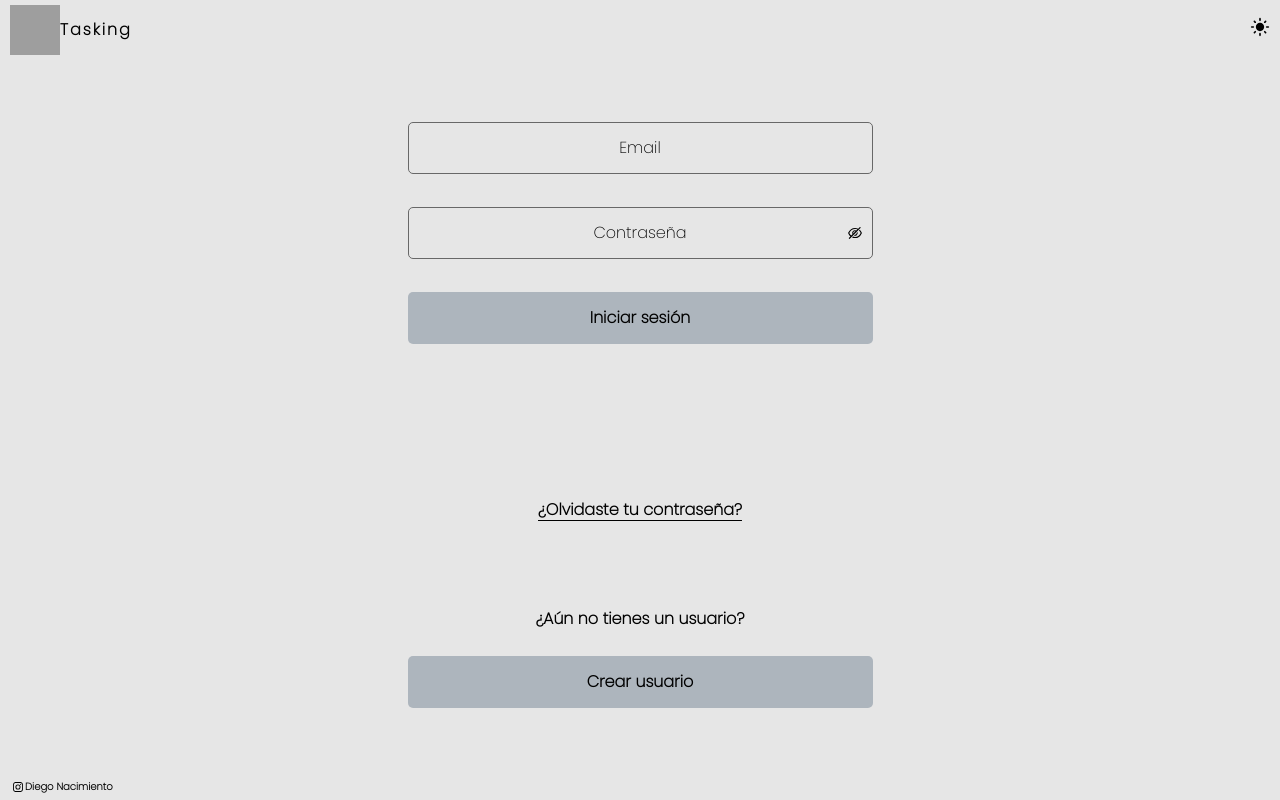
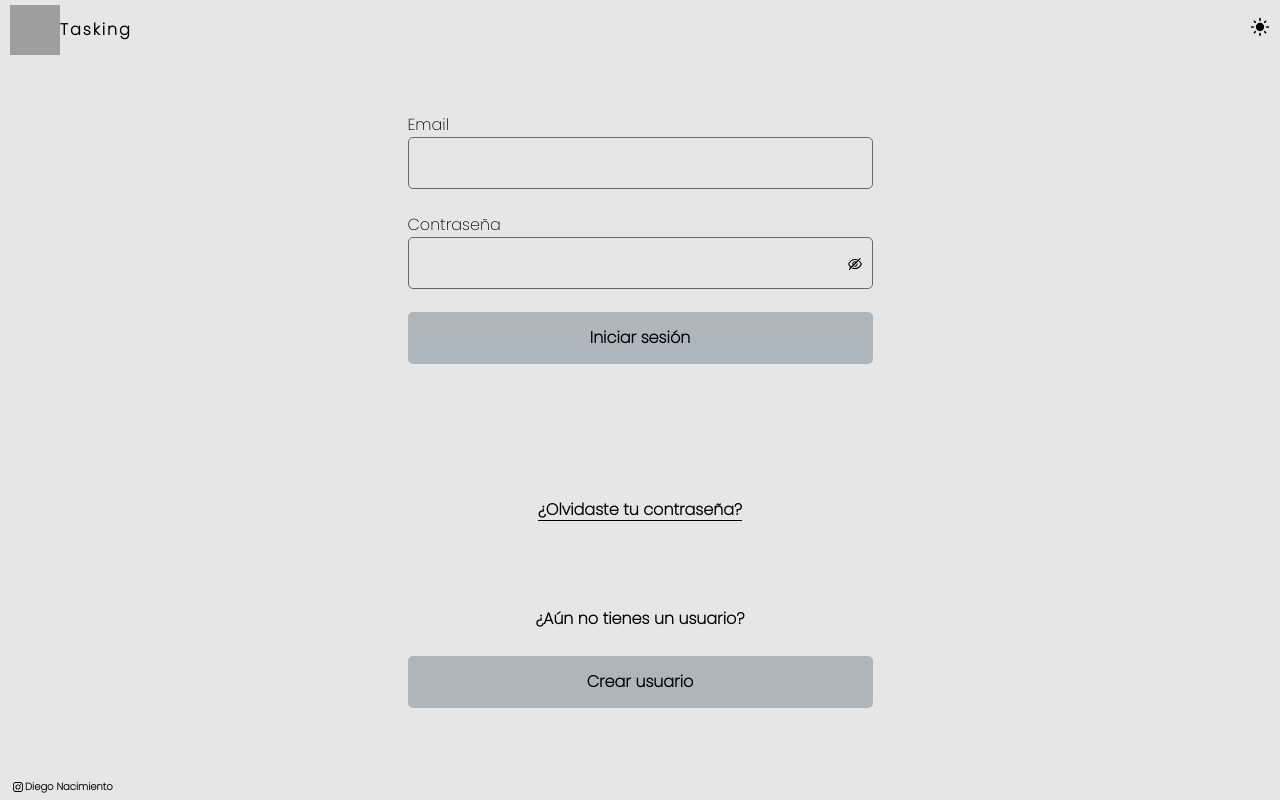
Before and after one commit to diegonacimiento/tasking-frontend, a React (Vite) app: page /login in a window 1280 px wide. Built offline with nearby package versions, Linux system fonts and the light colour scheme; no server answers; grey boxes are pictures that could not be loaded.

Commit message:
useForm en formularios deslogueado

```diff
--- a/src/components/changePassword/ChangePassword.jsx
+++ b/src/components/changePassword/ChangePassword.jsx
@@ -1,53 +1,80 @@
-import React, { useContext, useState } from "react";
+import React, { useState, useRef, useEffect } from "react";
 import { useNavigate } from "react-router-dom";
 import { AiOutlineEye, AiOutlineEyeInvisible } from "react-icons/ai";
-import { Context } from "../../context/Context";
 import usersService from "../../services/user.service";
 import Loading from "../loading/Loading";
+import useForm from "../../hooks/useForm";
 import "./changePassword.css";
 
 const service = new usersService();
 
 export default function ChangePassword() {
-  const {
-    modeViewNP,
-    modeViewCNP,
-    passwordValidation,
-    viewPasswordNP,
-    viewPasswordCNP,
-  } = useContext(Context);
+  const [loading, setLoading] = useState(false);
+  const [form, setForm] = useState({});
+  const [showNewPassword, setShowNewPassword] = useState(false);
+  const [showConfirmPassword, setShowConfirmPassword] = useState(false);
 
-  const [loading, setLoading] = useState(false);
+  const formRef = useRef(null);
+  const errorForm = useRef(null);
+
+  const { showError, hasDataInput, validatePasswords } = useForm();
+
+  useEffect(() => {
+    setForm({
+      newPassword: {
+        span: formRef.current.children[0].children[0],
+        input: formRef.current.children[0].children[1],
+        error: formRef.current.children[0].children[3]
+    },
+      confirmPassword: {
+        span: formRef.current.children[1].children[0],
+        input: formRef.current.children[1].children[1],
+        error: formRef.current.children[1].children[3]
+    },
+    });
+  }, [])
 
   const navigate = useNavigate();
 
-  function error(msg) {
-    document.getElementById("error").textContent = msg;
-    const newPassword = document.querySelector(".newPassword");
-    const confirmNewPassword = document.querySelector(".confirmNewPassword");
-    newPassword.setAttribute("style", "border: 1px solid rgb(238, 16, 16)");
-    confirmNewPassword.setAttribute(
-      "style",
-      "border: 1px solid rgb(238, 16, 16)"
-    );
-    document
-      .querySelector(".span-pass")
-      .setAttribute("style", "color: rgb(238, 16, 16)");
-    document
-      .querySelector(".span-con-pass")
-      .setAttribute("style", "color: rgb(238, 16, 16)");
+  function toggleShowNewPassword(e) {
+    e.preventDefault();
+    setShowNewPassword(prevState => !prevState);
   }
 
-  function send() {
-    const newPassword = document.querySelector(".newPassword").value;
-    const confirmNewPassword = document.querySelector(
-      ".confirmNewPassword"
-    ).value;
+  function toggleShowConfirmPassword(e) {
+    e.preventDefault();
+    setShowConfirmPassword(prevState => !prevState);
+  }
 
-    if (!newPassword && !confirmNewPassword)
-      return error("Debe rellenar todos los campos.");
+  function checkForm() {
+    const isFormComplete = hasDataInput(form, errorForm, "Ingrese y confirme su nueva contraseña");
+    if(isFormComplete) {
+      const isValidatePasswords = validatePasswords(form.newPassword, form.confirmPassword);
+      return isValidatePasswords;
+    }
+    return false;
+  }
 
-    if (newPassword !== confirmNewPassword) return;
+  async function sendForm(body) {
+    try {
+      await service.recoveryChangePassword(body);
+      errorForm.current.setAttribute("style", "color: green");
+      errorForm.current.textContent = "Cambio de contraseña exitoso.";
+      return navigate("/");
+    } catch (e) {
+      if(e.response.status === 500) return navigate("/serverError");
+      showError("Ha ocurrido un error, envíe nuevamente el email", errorForm);
+    } finally {
+      setLoading(false);
+    }
+  }
+
+  function handleSubmit(e) {
+    e.preventDefault();
+
+    const isValidateForm = checkForm();
+
+    if(!isValidateForm) return null;
 
     const uri = window.location.href;
 
@@ -57,78 +84,51 @@ export default function ChangePassword() {
 
     const body = {
       recoveryToken,
-      newPassword,
+      newPassword: form.newPassword.input.value,
     };
 
     setLoading(true);
 
-    const changePass = service.recoveryChangePassword(body);
-
-    changePass
-      .then(() => {
-        document.getElementById("error").setAttribute("style", "color: green");
-        document.getElementById("error").textContent =
-          "Cambio de contraseña exitoso.";
-        navigate("/");
-      })
-      .catch(() => error("Ha ocurrido un error, envíe nuevamente el email."))
-      .finally(() => setLoading(false));
+    sendForm(body);
   }
 
   return (
-    <main className="main-change-pass">
-      <label>
-        <span className="span-pass">Nueva contraseña</span>
-        <div className="contain-input-button-pass">
-          <input
-            onChange={() => {
-              passwordValidation();
-              document.getElementById("error").textContent = "";
-            }}
-            className="newPassword"
-            type={"password"}
-          />
-          <button onClick={viewPasswordNP} className="view-password">
-            {modeViewNP == "invisible" ? (
-              <AiOutlineEyeInvisible />
-            ) : (
-              <AiOutlineEye />
-            )}
+    <main className="main-change-password">
+      <form onSubmit={handleSubmit} ref={formRef}>
+
+        <label>
+          <span>Nueva contraseña</span>
+          <input type={ showNewPassword ? "text" : "password"} />
+          <button
+            onClick={toggleShowNewPassword}
+            title={showNewPassword ? "Ocultar contraseña" : "Ver contraseña"}
+            className="show-password"
+          >
+            { showNewPassword ? <AiOutlineEye /> : <AiOutlineEyeInvisible /> }
           </button>
-        </div>
-        <p className="error e-pass"></p>
-      </label>
+          <p className="error"></p>
+        </label>
 
-      <label>
-        <span className="span-con-pass">Confirmar nueva contraseña</span>
-        <div className="contain-input-button-pass">
-          <input
-            onChange={() => {
-              passwordValidation();
-              document.getElementById("error").textContent = "";
-            }}
-            className="confirmNewPassword"
-            type={"password"}
-          />
-          <button onClick={viewPasswordCNP} className="view-password">
-            {modeViewCNP == "invisible" ? (
-              <AiOutlineEyeInvisible />
-            ) : (
-              <AiOutlineEye />
-            )}
+        <label>
+          <span>Confirmar nueva contraseña</span>
+          <input type={ showConfirmPassword ? "text" : "password"} />
+          <button
+            onClick={toggleShowConfirmPassword}
+            title={showConfirmPassword ? "Ocultar contraseña" : "Ver contraseña"}
+            className="show-password"
+          >
+            { showConfirmPassword ? <AiOutlineEye /> : <AiOutlineEyeInvisible /> }
           </button>
-        </div>
+          <p className="error"></p>
+        </label>
 
-        <p className="error e-con-pass"></p>
-      </label>
+        <button title="Enviar" className="button">
+          { loading ? <Loading /> : "Enviar" }
+        </button>
 
-      <label>
-        <button onClick={send} className="button">
-          {loading ? <Loading /> : "Enviar"}
-        </button>
-      </label>
+        <p id="error" ref={errorForm}></p>
 
-      <p id="error"></p>
+      </form>
     </main>
   );
 }
--- a/src/components/createUser/FormCreateUser.jsx
+++ b/src/components/createUser/FormCreateUser.jsx
@@ -12,54 +12,53 @@ export default function FormCreateUser() {
     const { hasDataInput, showError, validateEmail, validatePasswords, sendFormLogin } = useForm();
 
     const [loading, setLoading] = useState(false);
-    const [formRef, setFormRef] = useState([]);
+    const [form, setForm] = useState({});
     const [showPassword, setShowPassword] = useState(false);
     const [showConfirmPassword, setShowConfirmPassword] = useState(false);
 
     const errorForm = useRef(null);
-    const labelUser = useRef(null);
-    const labelEmail = useRef(null);
-    const labelPassword = useRef(null);
-    const labelConfirmPassword = useRef(null);
+    const formRef = useRef(null);
 
     useEffect(() => {
-        setFormRef({
+        setForm({
             username: {
-                span: labelUser.current.children[0],
-                input: labelUser.current.children[1],
-                error: labelUser.current.children[2]
+                span: formRef.current.children[0].children[0],
+                input: formRef.current.children[0].children[1],
+                error: formRef.current.children[0].children[2]
             },
             email: {
-                span: labelEmail.current.children[0],
-                input: labelEmail.current.children[1],
-                error: labelEmail.current.children[2]
+                span: formRef.current.children[1].children[0],
+                input: formRef.current.children[1].children[1],
+                error: formRef.current.children[1].children[2]
             },
             password: {
-                span: labelPassword.current.children[0],
-                input: labelPassword.current.children[1].children[0],
-                error: labelPassword.current.children[2]
+                span: formRef.current.children[2].children[0],
+                input: formRef.current.children[2].children[1],
+                error: formRef.current.children[2].children[3]
             },
             confirmPassword: {
-                span: labelConfirmPassword.current.children[0],
-                input: labelConfirmPassword.current.children[1].children[0],
-                error: labelConfirmPassword.current.children[2]
+                span: formRef.current.children[3].children[0],
+                input: formRef.current.children[3].children[1],
+                error: formRef.current.children[3].children[3]
             },
         });
     }, [])
 
-    function toggleShowPassword() {
+    function toggleShowPassword(e) {
+        e.preventDefault();
         setShowPassword(prevState => !prevState);
     }
 
-    function toggleShowConfirmPassword() {
+    function toggleShowConfirmPassword(e) {
+        e.preventDefault();
         setShowConfirmPassword(prevState => !prevState);
     }
 
     function checkForm() {
-        const isCompleteInputs = hasDataInput(formRef, errorForm);
+        const isCompleteInputs = hasDataInput(form, errorForm);
         if(isCompleteInputs) {
-            const isValidateEmail = validateEmail(formRef.email);
-            const isValidatePasswords = validatePasswords(formRef.password, formRef.confirmPassword);
+            const isValidateEmail = validateEmail(form.email);
+            const isValidatePasswords = validatePasswords(form.password, form.confirmPassword);
             if(isValidateEmail && isValidatePasswords) {
                 return true;
             }
@@ -83,25 +82,25 @@ export default function FormCreateUser() {
             const containId = e.response.data.errors[0].message.includes("id");
             const containEmail = e.response.data.errors[0].message.includes("email");
             if (containId) {
-                showError("Usuario en uso, elige otro", formRef.username);
+                showError("Usuario en uso, elige otro", form.username);
             } else if (containEmail) {
-                showError("Email en uso, elige otro", formRef.email);
+                showError("Email en uso, elige otro", form.email);
             }
         } finally {
             setLoading(false)
         }
     }
 
-    function handleCreate(e) {
+    function handleSubmit(e) {
         e.preventDefault();
 
-        const isFormComplete = checkForm();
+        const isValidateForm = checkForm();
 
-        if(!isFormComplete) return null;
+        if(!isValidateForm) return null;
 
-        const username = formRef.username.input.value.toLowerCase();
-        const email = formRef.email.input.value;
-        const password = formRef.password.input.value;
+        const username = form.username.input.value.toLowerCase();
+        const email = form.email.input.value;
+        const password = form.password.input.value;
 
         const body = {
         id: `${username}`,
@@ -116,47 +115,43 @@ export default function FormCreateUser() {
     }
 
     return (
-        <form onSubmit={handleCreate}>
+        <form onSubmit={handleSubmit} ref={formRef}>
 
-            <label ref={labelUser}>
+            <label>
                 <span>Usuario</span>
                 <input type={"text"} />
                 <p className="error"></p>
             </label>
 
-            <label ref={labelEmail}>
-                <span>Correo electrónico</span>
+            <label>
+                <span>Email</span>
                 <input type={"email"} />
                 <p className="error"></p>
             </label>
 
-            <label ref={labelPassword}>
+            <label>
                 <span>Contraseña</span>
-                <div className="contain-input-button-pass">
                 <input type={ showPassword ? "text" : "password" } />
                 <button
                     onClick={toggleShowPassword}
                     title={showPassword ? "Ocultar contraseña" : "Ver contraseña"}
-                        className="view-password"
+                    className="show-password"
                 >
                     { showPassword ? <AiOutlineEye /> : <AiOutlineEyeInvisible /> }
                 </button>
-                </div>
                 <p className="error"></p>
             </label>
 
-            <label ref={labelConfirmPassword}>
+            <label>
                 <span>Confirmar contraseña</span>
-                <div className="contain-input-button-pass">
                 <input type={ showConfirmPassword ? "text" : "password"} />
                 <button
                     onClick={toggleShowConfirmPassword}
                     title={ showConfirmPassword ? "Ocultar contraseña" : "Ver contraseña" }
-                        className="view-password"
+                    className="show-password"
                 >
                     { showConfirmPassword ? <AiOutlineEye /> : <AiOutlineEyeInvisible /> }
                 </button>
-                </div>
                 <p className="error"></p>
             </label>
 
--- a/src/components/login/FormLogin.jsx
+++ b/src/components/login/FormLogin.jsx
@@ -1,4 +1,4 @@
-import React, { useState, useRef } from 'react';
+import React, { useState, useRef, useEffect } from 'react';
 import { AiOutlineEye, AiOutlineEyeInvisible } from "react-icons/ai";
 import Loading from '../loading/Loading';
 import useForm from "../../hooks/useForm"
@@ -7,29 +7,42 @@ export default function FormLogin() {
 
     const [loading, setLoading] = useState(false);
     const [showPassword, setShowPassword] = useState(false);
+    const [form, setForm] = useState({});
 
-    const { sendFormLogin } = useForm();
+    const { sendFormLogin, showError, hasDataInput } = useForm();
 
     const error = useRef(null);
-    const email = useRef(null);
-    const password = useRef(null);
+    const formRef = useRef(null);
 
-    function showError(msg) {
-        error.current.textContent = msg;
-    }
+    useEffect(() => {
+        setForm({
+            email: {
+                span: formRef.current.children[0].children[0],
+                input: formRef.current.children[0].children[1],
+                error: error.current
+            },
+            password: {
+                span: formRef.current.children[1].children[0],
+                input: formRef.current.children[1].children[1],
+                error: error.current
+            }
+        });
+    }, [])
 
     function toggleShowPassword(e) {
         e.preventDefault();
         setShowPassword(prevState => !prevState);
     }
 
-    function handleLogin(e) {
+    function handleSubmit(e) {
         e.preventDefault();
 
-        const valueEmail = email.current.value;
-        const valuePassword = password.current.value;
+        const valueEmail = form.email.input.value;
+        const valuePassword = form.password.input.value;
 
-        if (!valueEmail || !valuePassword) return showError(`Ingrese su email y contraseña`);
+        const isValidateForm = hasDataInput(form, error, "Ingrese su email y contraseña");
+
+        if (!isValidateForm) return null;
 
         const body = {
             username: `${valueEmail}`,
@@ -41,8 +54,9 @@ export default function FormLogin() {
         async function responseSendForm() {
             try {
                 await sendFormLogin(body);
-            } catch (error) {
-                showError(error);
+            } catch (e) {
+                showError(e, form.email);
+                showError(e, form.password);
             } finally {
                 setLoading(false);
             }
@@ -51,23 +65,22 @@ export default function FormLogin() {
     }
 
     return (
-        <form className="main-login__login" onSubmit={handleLogin}>
-            <input id="input-email" type={"email"} placeholder="Email" ref={email} />
-            <div className="password-contain">
-                <input
-                    className="password"
-                    type={showPassword ? "text" : "password"}
-                    placeholder="Contraseña"
-                    ref={password}
-                />
+        <form className="main-login__login" onSubmit={handleSubmit} ref={formRef}>
+            <label>
+                <span>Email</span>
+                <input type={"email"} />
+            </label>
+            <label>
+                <span>Contraseña</span>
+                <input type={showPassword ? "text" : "password"} />
                 <button
                     title={showPassword ? "Ocultar contraseña" : "Ver contraseña"}
                     onClick={toggleShowPassword}
-                    className="view-password"
-                >
+                    className="show-password"
+                    >
                     { showPassword ? <AiOutlineEye /> : <AiOutlineEyeInvisible /> }
                 </button>
-            </div>
+            </label>
 
             <button title='Iniciar sesión' className="button">
                 { loading ? <Loading /> : "Iniciar sesión" }
--- a/src/components/login/login.css
+++ b/src/components/login/login.css
@@ -13,8 +13,19 @@
     align-items: center;
 }
 
-.main-login__login input, .main-login__login button, .main-login__login p {
+.main-login__login form, .main-login__login label, .main-login__login button, .main-login__login p {
     width: 75%;
+}
+
+.main-login__login label {
+    position: relative;
+    display: flex;
+    flex-direction: column;
+    align-items: start;
+}
+
+.main-login__login input {
+    width: 100%;
 }
 
 .main-login__login .password {
@@ -46,16 +57,15 @@
     width: 75%;
 }
 
-.main-login .view-password {
+.main-login .show-password {
+    position: absolute;
+    right: 10px;
+    bottom: 0;
     display: flex;
-    position: absolute;
+    align-items: center;
+    border: none;
+    height: 50rem;
+    width: max-content;
     background: none;
-    border: none;
-    top: calc(50% - 8px);
-    right: 10px;
-    width: max-content;
-}
-
-.main-login .view-password svg{
     color: var(--colorBotton);
 }
--- /dev/null
+++ b/src/components/recoveryPassword/FormRecoveryPassword.jsx
@@ -0,0 +1,72 @@
+import React, { useState, useRef, useEffect } from "react";
+import usersService from "../../services/user.service";
+import Loading from "../loading/Loading";
+import useForm from "../../hooks/useForm";
+
+const service = new usersService();
+
+export default function FormRecoveryPassword({ navigate }) {
+    const [loading, setLoading] = useState(false);
+    const [email, setEmail] = useState({});
+
+    const labelEmail = useRef(null);
+    const error = useRef(null);
+
+    useEffect(() => {
+        setEmail({
+        span: labelEmail.current.children[0],
+        input: labelEmail.current.children[1],
+        error: error.current,
+        });
+    }, [])
+
+    const { showError, validateEmail, resetInput, hasDataInput } = useForm();
+
+    function checkForm() {
+        const isFormComplete = hasDataInput({ email }, error, "Ingrese su email");
+        if(isFormComplete) {
+            const isValidateEmail = validateEmail(email);
+            return isValidateEmail;
+        }
+        return false;
+    }
+
+    async function sendForm(body) {
+        try {
+            await service.recoveryPassword(body);
+            error.current.setAttribute("style", "color: green");
+            error.current.textContent = `Email enviado con éxito`;
+        } catch (e) {
+        if (e.response.status === 404 || e.response.status === 401) {
+            showError("El email no está vinculado", email);
+        } else {
+            return navigate("/serverError");
+        }
+        } finally {
+            setLoading(false);
+        }
+    }
+
+    function handleSubmit(e) {
+        e.preventDefault();
+        resetInput(email);
+        const isValidateForm = checkForm();
+        if (!isValidateForm) return null;
+        setLoading(true);
+        const body = { email: `${email.input.value}` };
+        sendForm(body);
+    }
+
+    return (
+        <form onSubmit={handleSubmit}>
+        <label ref={labelEmail}>
+            <span>Email</span>
+            <input type={"email"} />
+        </label>
+        <button title="Enviar" className="button">
+            {loading ? <Loading /> : "Enviar"}
+        </button>
+        <p id="error" ref={error}></p>
+        </form>
+    );
+}
--- a/src/hooks/useForm.jsx
+++ b/src/hooks/useForm.jsx
@@ -31,15 +31,17 @@ export default function useForm() {
         })
     }
 
-    function hasDataInput(inputs, errorForm) {
+    function hasDataInput(inputs, errorForm, msg) {
+        const msgError = msg ?? "Debe completar todos los campos";
         const elements = Object.entries(inputs);
         const results = elements.map((item) => {
             const { span, input } = item[1];
             const value = input.value;
             if (!value) {
                 input.style.border = "1px solid rgb(238, 16, 16)";
+                input.style.color = "rgb(238, 16, 16)";
                 span.style.color = "rgb(238, 16, 16)";
-                showError("Debe completar todos los campos", errorForm);
+                showError(msgError, errorForm);
                 return false;
             }
             resetInput(item[1]);
```
Also changed, not shown: src/components/changePassword/changePassword.css (+25 -23 lines), src/components/createUser/createUser.css (+9 -10 lines), src/components/recoveryPassword/RecoveryPassword.jsx (+6 -56 lines), src/components/recoveryPassword/recoveryPassword.css (+11 -1 lines). Lines whose indentation alone changed are shown as unchanged.
